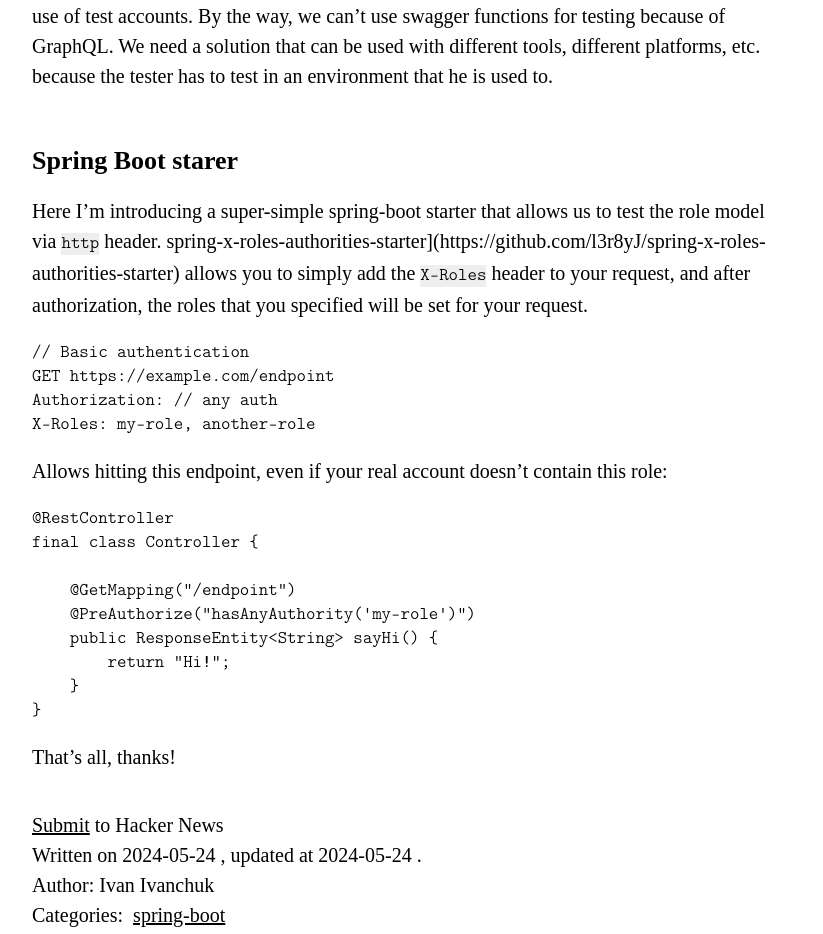
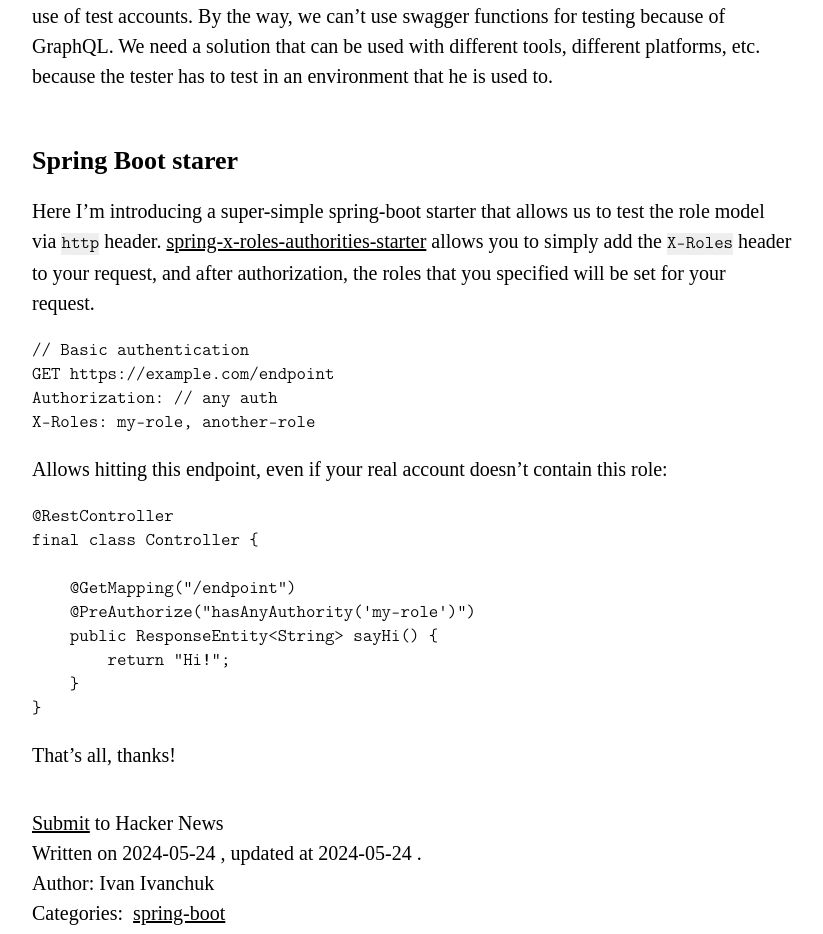
Before and after one commit to l3r8yJ/l3r8yj.github.io, a Jekyll site: the page built from _posts/2024/2024-05-24-role-model-testing-with-spring-boot.md, in a window 1280 px wide. Shown: the part 646-1580 px from the top of the page, without its empty margins (228-1051 px from the left). Built offline with Jekyll 4.4.1, drawn with Linux system fonts in a browser that asks for light colours; some web fonts are replaced; comment, search, counter and statistics services are not loaded.

Commit message:
chore: formatting

```diff
--- a/_posts/2024/2024-05-24-role-model-testing-with-spring-boot.md
+++ b/_posts/2024/2024-05-24-role-model-testing-with-spring-boot.md
@@ -32,8 +32,7 @@ because the tester has to test in an environment that he is used to.
 ## Spring Boot starer
 
 Here I'm introducing a super-simple spring-boot starter that allows us to test the role model
-via `http` header.
-spring-x-roles-authorities-starter](https://github.com/l3r8yJ/spring-x-roles-authorities-starter)
+via `http` header. [spring-x-roles-authorities-starter](https://github.com/l3r8yJ/spring-x-roles-authorities-starter)
 allows
 you to simply add the `X-Roles` header to your request, and after authorization, the roles that you
 specified will be set for your request.
```
